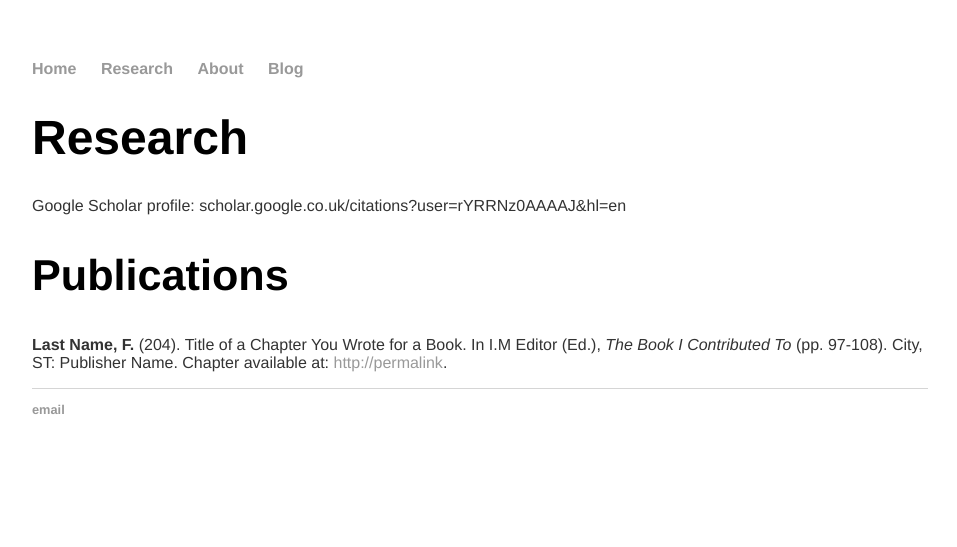
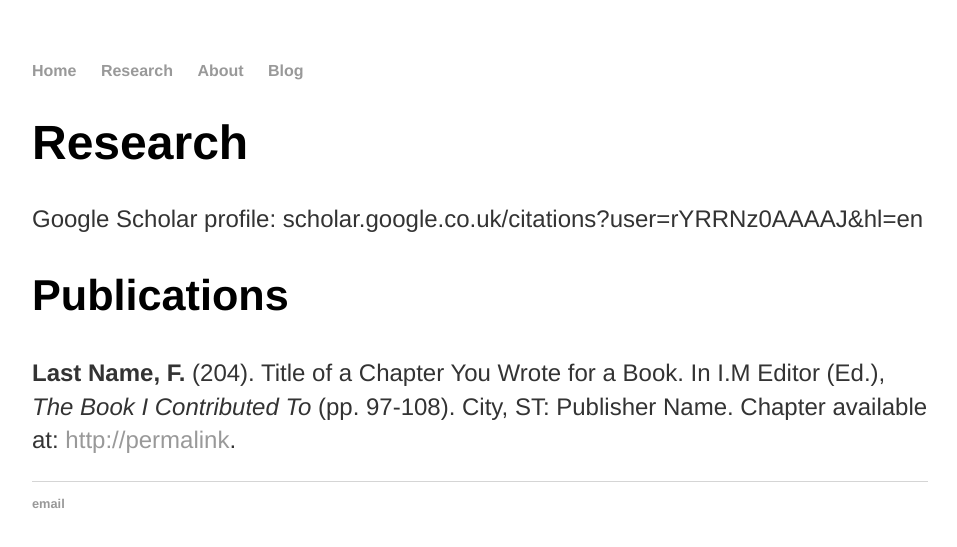
Before and after one commit to josebarbamontoya/josebarbamontoya.github.io, a Jekyll site: the page built from research/index.html, in a window 1280 px wide. Shown: the top 547 px of the page, without its empty margins (160-1117 px from the left). Built offline with Jekyll 4.4.1, drawn with Linux system fonts in a browser that asks for light colours.

Commit message:
Update main.css

```diff
--- a/css/main.css
+++ b/css/main.css
@@ -3,7 +3,7 @@
 a { text-decoration: none; color: #999; }
 a:hover { text-decoration: underline; }
 
-p, ul { font-size: 1em; font-family: 'Helvetica', 'Arial', 'Sans-Serif'; color: #333; }
+p, ul { font-size: 1.5em; font-family: 'Helvetica', 'Arial', 'Sans-Serif'; line-height: 1.4em; color: #333; }
 
 h1, h2, h3, h4 { font-family: 'Helvetica', 'Arial', 'Sans-Serif'; }
 h1 { font-size: 3em;  }
```
